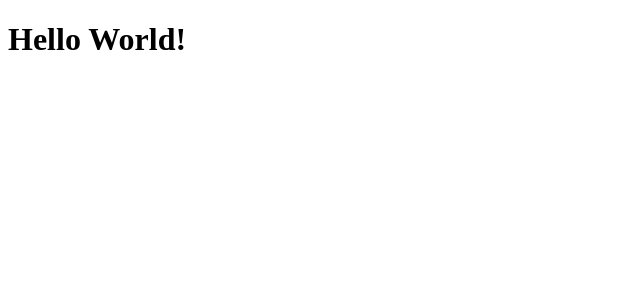
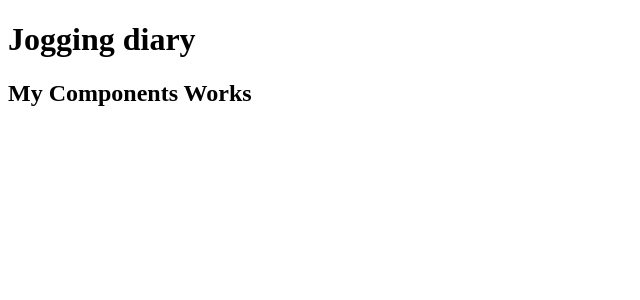
Before and after one commit to iskander1234/ClassroomPractice, an Angular app in the folder classroompractice/: page / in a window 1280 px wide. Shown: the top 300 px of the page, without its empty margins (0-640 px from the left). Built offline with nearby package versions, Linux system fonts and the light colour scheme.

Commit message:
Измнгил чтоб my.component работал в app.component.html and app.module.ts

```diff
--- a/classroompractice/src/app/app.component.html
+++ b/classroompractice/src/app/app.component.html
@@ -1,3 +1,5 @@
 <h1>
-  Hello World!
+  Jogging diary
 </h1>
+
+<app-my></app-my>
--- a/classroompractice/src/app/app.module.ts
+++ b/classroompractice/src/app/app.module.ts
@@ -3,10 +3,12 @@ import { BrowserModule } from '@angular/platform-browser';
 
 import { AppRoutingModule } from './app-routing.module';
 import { AppComponent } from './app.component';
+import {MyComponent} from './my/my.component';
 
 @NgModule({
   declarations: [
-    AppComponent
+    AppComponent,
+    MyComponent
   ],
   imports: [
     BrowserModule,
```
